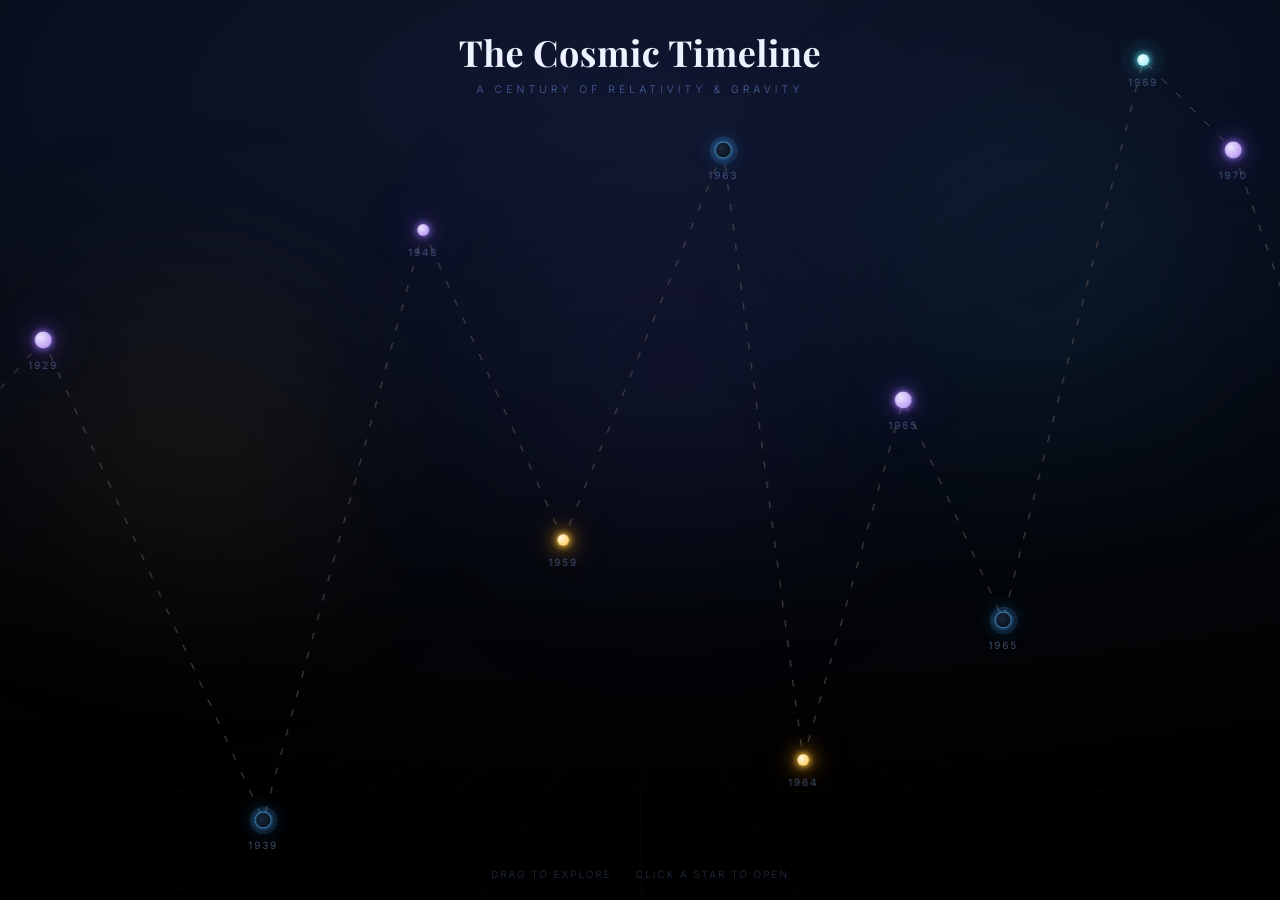
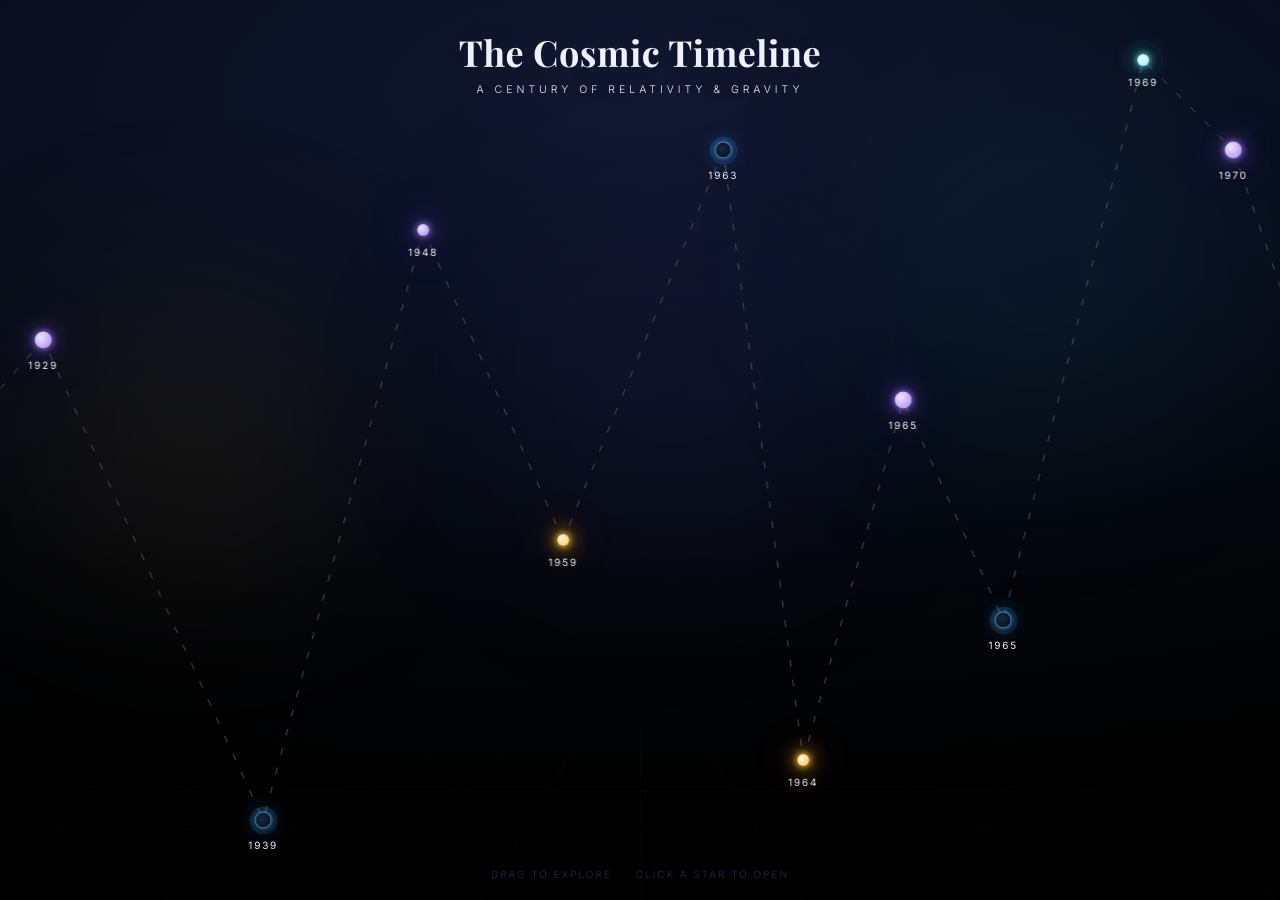
Before and after one commit to georgewane/IAGRG, a Jekyll site: the page built from ctb.md, in a window 1280 px wide. Built offline with Jekyll 4.4.1, drawn with Linux system fonts in a browser that asks for light colours; some web fonts are replaced.

Commit message:
Stylistic changes were done for certain colour in the ctb timeline

```diff
--- a/assets/css/style-ctb.css
+++ b/assets/css/style-ctb.css
@@ -114,7 +114,7 @@
       font-weight: 300;
       letter-spacing: 4px;
       text-transform: uppercase;
-      color: #4a62a0;
+      color: #eef2ff;
     }
 
     /* ============================================================
@@ -289,7 +289,7 @@
       font-size: 10px;
       font-weight: 400;
       letter-spacing: 1.8px;
-      color: rgba(120,150,210,.5);
+      color: rgb(243, 243, 243);
       pointer-events: none;
       white-space: nowrap;
       transition: color .2s ease;
```
